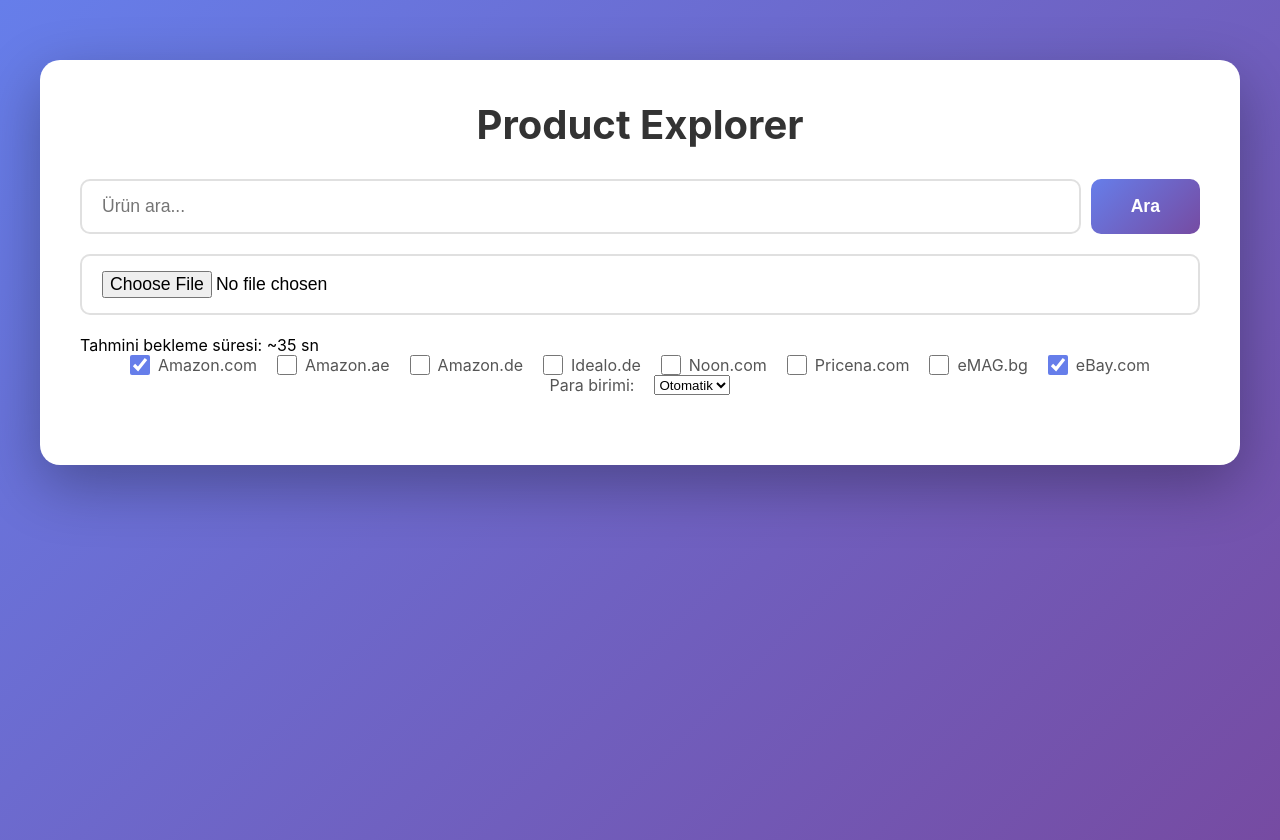
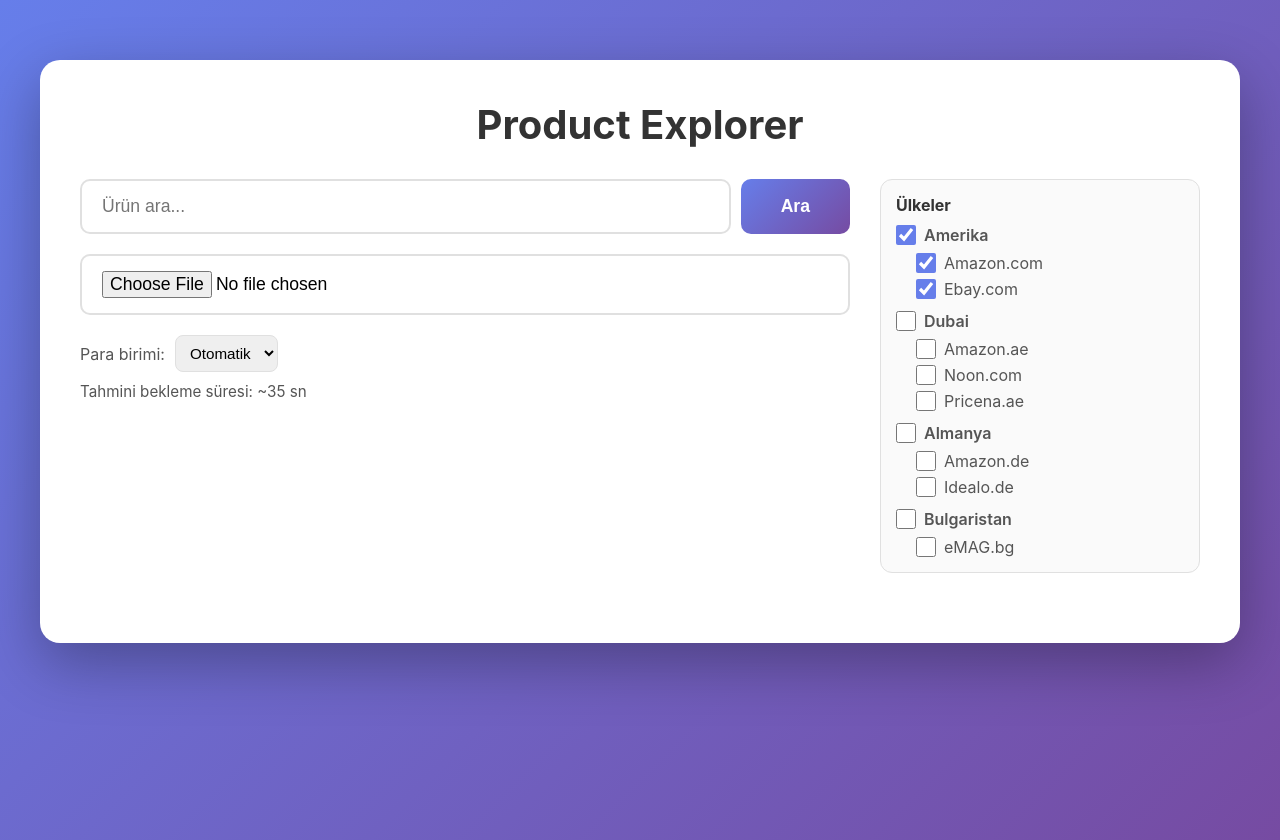
Before and after one commit to mufasa-349/product-explorer, a React (Create React App) app in the folder client/: page / in a window 1280 px wide. Built offline with nearby package versions, Linux system fonts and the light colour scheme; the HTML template or start-up script is replaced by a standard one.

Commit message:
bug fixed

```diff
--- a/client/src/App.css
+++ b/client/src/App.css
@@ -25,6 +25,49 @@
 
 .search-form {
   margin-bottom: 30px;
+}
+
+.search-layout {
+  display: flex;
+  gap: 30px;
+  align-items: flex-start;
+}
+
+.search-controls {
+  flex: 1;
+}
+
+.site-groups {
+  width: 320px;
+  padding: 15px;
+  border: 1px solid #e0e0e0;
+  border-radius: 12px;
+  background: #fafafa;
+}
+
+.site-groups-title {
+  font-weight: 700;
+  margin-bottom: 10px;
+  color: #333;
+}
+
+.country-group {
+  margin-bottom: 12px;
+}
+
+.country-group:last-child {
+  margin-bottom: 0;
+}
+
+.country-checkbox {
+  font-weight: 600;
+}
+
+.country-sites {
+  margin-top: 8px;
+  display: grid;
+  gap: 6px;
+  padding-left: 20px;
 }
 
 .search-bar-container {
@@ -74,6 +117,26 @@
   cursor: not-allowed;
 }
 
+.currency-row {
+  display: flex;
+  align-items: center;
+  gap: 10px;
+  margin-bottom: 10px;
+}
+
+.currency-select {
+  padding: 8px 10px;
+  border-radius: 8px;
+  border: 1px solid #e0e0e0;
+  font-size: 0.95rem;
+}
+
+.search-estimate {
+  color: #555;
+  font-size: 0.95rem;
+  margin-bottom: 10px;
+}
+
 .site-selection {
   display: flex;
   gap: 20px;
@@ -110,6 +173,16 @@
   margin-bottom: 20px;
   text-align: center;
   border: 1px solid #fcc;
+}
+
+.warning-message {
+  background-color: #fff7e6;
+  color: #a66b00;
+  padding: 12px 15px;
+  border-radius: 10px;
+  margin-bottom: 20px;
+  text-align: center;
+  border: 1px solid #ffe0b2;
 }
 
 .results {
@@ -252,6 +325,14 @@
     flex-direction: column;
   }
 
+  .search-layout {
+    flex-direction: column;
+  }
+
+  .site-groups {
+    width: 100%;
+  }
+
   .product-card {
     flex-direction: column;
   }
--- a/client/src/App.js
+++ b/client/src/App.js
@@ -10,6 +10,41 @@
   const [error, setError] = useState(null);
   const [currencyOverride, setCurrencyOverride] = useState('auto');
   const [imageFile, setImageFile] = useState(null);
+
+  const countryGroups = [
+    {
+      id: 'usa',
+      label: 'Amerika',
+      sites: [
+        { id: 'amazon', label: 'Amazon.com' },
+        { id: 'ebay', label: 'Ebay.com' }
+      ]
+    },
+    {
+      id: 'uae',
+      label: 'Dubai',
+      sites: [
+        { id: 'amazon_ae', label: 'Amazon.ae' },
+        { id: 'noon', label: 'Noon.com' },
+        { id: 'pricena', label: 'Pricena.ae' }
+      ]
+    },
+    {
+      id: 'de',
+      label: 'Almanya',
+      sites: [
+        { id: 'amazon_de', label: 'Amazon.de' },
+        { id: 'idealo', label: 'Idealo.de' }
+      ]
+    },
+    {
+      id: 'bg',
+      label: 'Bulgaristan',
+      sites: [
+        { id: 'emag', label: 'eMAG.bg' }
+      ]
+    }
+  ];
 
   const siteEstimates = {
     amazon: 25,
@@ -28,6 +63,18 @@
         ? prev.filter(s => s !== site)
         : [...prev, site]
     );
+  };
+
+  const isCountrySelected = (sites) => {
+    if (!sites.length) return false;
+    return sites.every(site => selectedSites.includes(site));
+  };
+
+  const toggleCountrySites = (sites, checked) => {
+    setSelectedSites(prev => {
+      const withoutGroup = prev.filter(site => !sites.includes(site));
+      return checked ? [...withoutGroup, ...sites] : withoutGroup;
+    });
   };
 
   const handleSearch = async (e) => {
@@ -129,6 +176,8 @@
         <h1 className="title">Product Explorer</h1>
 
         <form onSubmit={handleSearch} className="search-form">
+          <div className="search-layout">
+            <div className="search-controls">
               <div className="search-bar-container">
                 <input
                   type="text"
@@ -155,87 +204,7 @@
                   disabled={loading}
                 />
               </div>
-          {!loading && (
-            <div className="search-estimate">
-              Tahmini bekleme süresi: ~{estimateWaitSeconds(selectedSites)} sn
-            </div>
-          )}
-
-          <div className="site-selection">
-            <label className="site-checkbox">
-              <input
-                type="checkbox"
-                checked={selectedSites.includes('amazon')}
-                onChange={() => handleSiteToggle('amazon')}
-                disabled={loading}
-              />
-              <span>Amazon.com</span>
-            </label>
-            <label className="site-checkbox">
-              <input
-                type="checkbox"
-                checked={selectedSites.includes('amazon_ae')}
-                onChange={() => handleSiteToggle('amazon_ae')}
-                disabled={loading}
-              />
-              <span>Amazon.ae</span>
-            </label>
-            <label className="site-checkbox">
-              <input
-                type="checkbox"
-                checked={selectedSites.includes('amazon_de')}
-                onChange={() => handleSiteToggle('amazon_de')}
-                disabled={loading}
-              />
-              <span>Amazon.de</span>
-            </label>
-            <label className="site-checkbox">
-              <input
-                type="checkbox"
-                checked={selectedSites.includes('idealo')}
-                onChange={() => handleSiteToggle('idealo')}
-                disabled={loading}
-              />
-              <span>Idealo.de</span>
-            </label>
-            <label className="site-checkbox">
-              <input
-                type="checkbox"
-                checked={selectedSites.includes('noon')}
-                onChange={() => handleSiteToggle('noon')}
-                disabled={loading}
-              />
-              <span>Noon.com</span>
-            </label>
-            <label className="site-checkbox">
-              <input
-                type="checkbox"
-                checked={selectedSites.includes('pricena')}
-                onChange={() => handleSiteToggle('pricena')}
-                disabled={loading}
-              />
-              <span>Pricena.com</span>
-            </label>
-            <label className="site-checkbox">
-              <input
-                type="checkbox"
-                checked={selectedSites.includes('emag')}
-                onChange={() => handleSiteToggle('emag')}
-                disabled={loading}
-              />
-              <span>eMAG.bg</span>
-            </label>
-            <label className="site-checkbox">
-              <input
-                type="checkbox"
-                checked={selectedSites.includes('ebay')}
-                onChange={() => handleSiteToggle('ebay')}
-                disabled={loading}
-              />
-              <span>eBay.com</span>
-            </label>
-          </div>
-          <div className="site-selection">
+              <div className="currency-row">
                 <label className="site-checkbox">
                   <span>Para birimi:</span>
                 </label>
@@ -252,6 +221,42 @@
                   <option value="TRY">TRY</option>
                 </select>
               </div>
+              {!loading && (
+                <div className="search-estimate">
+                  Tahmini bekleme süresi: ~{estimateWaitSeconds(selectedSites)} sn
+                </div>
+              )}
+            </div>
+            <div className="site-groups">
+              <div className="site-groups-title">Ülkeler</div>
+              {countryGroups.map((group) => (
+                <div key={group.id} className="country-group">
+                  <label className="site-checkbox country-checkbox">
+                    <input
+                      type="checkbox"
+                      checked={isCountrySelected(group.sites.map(site => site.id))}
+                      onChange={(e) => toggleCountrySites(group.sites.map(site => site.id), e.target.checked)}
+                      disabled={loading}
+                    />
+                    <span>{group.label}</span>
+                  </label>
+                  <div className="country-sites">
+                    {group.sites.map((site) => (
+                      <label key={site.id} className="site-checkbox">
+                        <input
+                          type="checkbox"
+                          checked={selectedSites.includes(site.id)}
+                          onChange={() => handleSiteToggle(site.id)}
+                          disabled={loading}
+                        />
+                        <span>{site.label}</span>
+                      </label>
+                    ))}
+                  </div>
+                </div>
+              ))}
+            </div>
+          </div>
         </form>
 
         {error && <div className="error-message">{error}</div>}
@@ -261,6 +266,9 @@
             <h2 className="results-title">
               "{results.query}" için {results.sortedProducts.length} sonuç bulundu
             </h2>
+            {results.imageWarning && (
+              <div className="warning-message">{results.imageWarning}</div>
+            )}
 
             {results.sortedProducts.length > 0 ? (
               <div className="products-list">
```
Also changed, not shown: 1 other file (tests, documents, lock files or other folders). Lines whose indentation alone changed are shown as unchanged.
